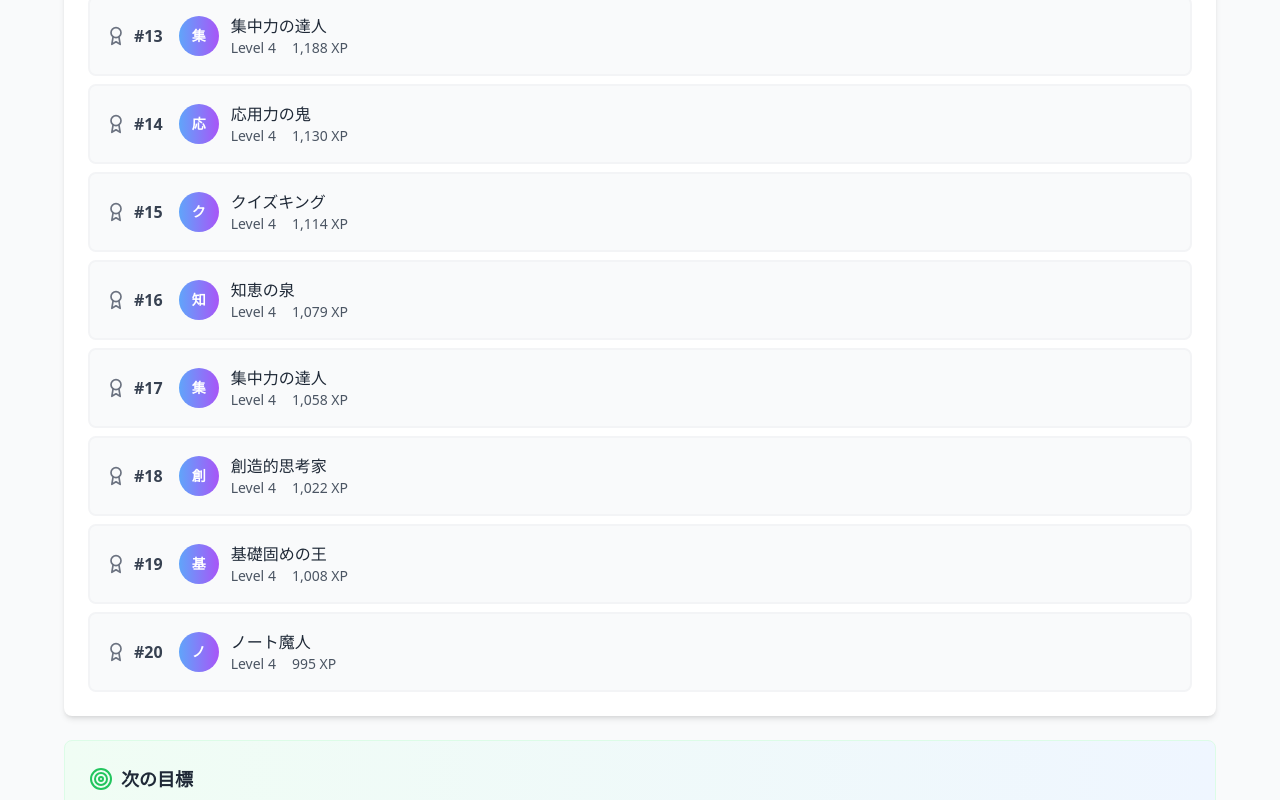
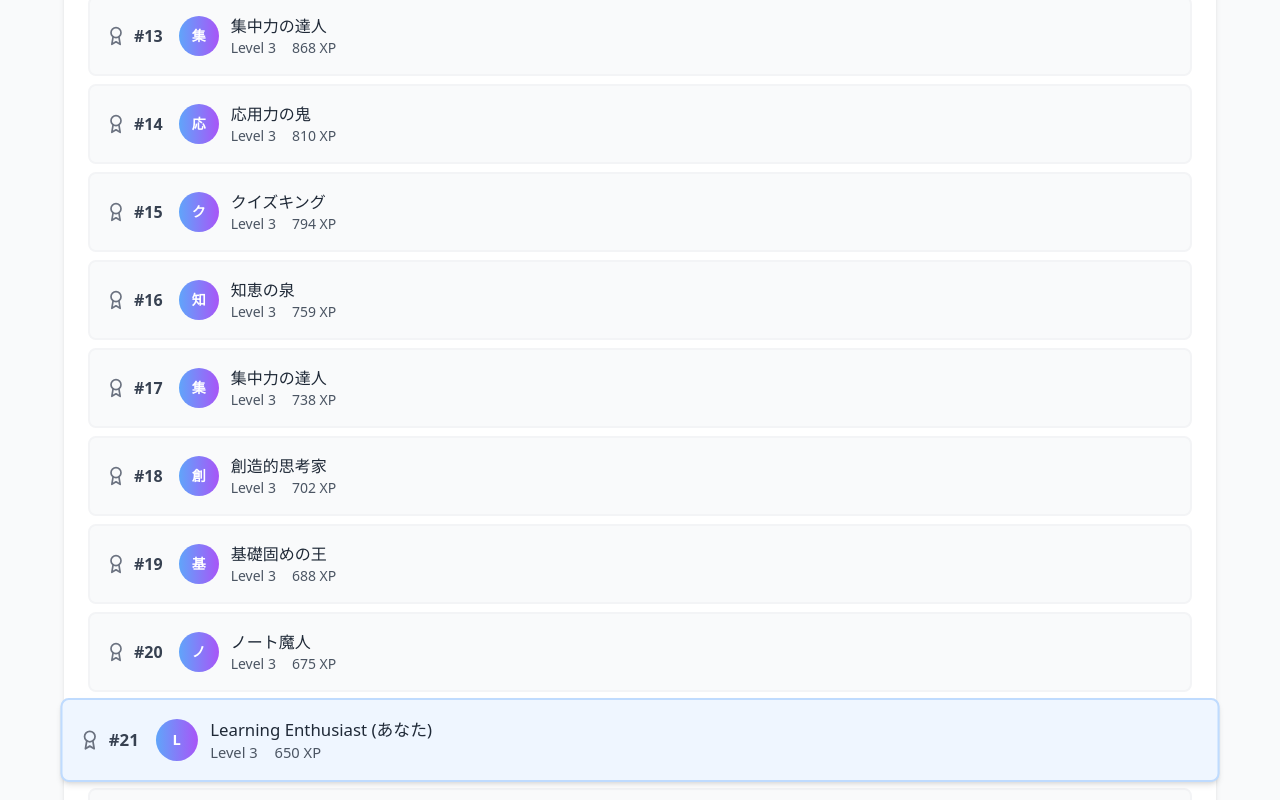
Before and after one commit to efpsbac9904/rivals, a React (Vite) app: page /ranking in a window 1280 px wide. Shown: the part 1700-2500 px from the top of the page. Built offline with nearby package versions, Linux system fonts and the light colour scheme.

Commit message:
Update ranking to use real XP and increase global rankings

```diff
--- a/src/pages/RankingPage.tsx
+++ b/src/pages/RankingPage.tsx
@@ -15,14 +15,13 @@ const RankingPage: React.FC = () => {
 
   useEffect(() => {
     // Generate mock rankings based on user's current XP
-    const userXP = userProfile.competitions * 50 + userProfile.victories * 25 + userProfile.accuracy * 2;
-    const allRankings = generateMockRankings(userXP, userProfile.name);
+    const allRankings = generateMockRankings(userProfile.xp, userProfile.name);
 
     const currentUser = allRankings.find(r => r.isCurrentUser)!;
     const userRank = currentUser.rank;
 
-    // Top 20 rankings
-    const topRankings = allRankings.slice(0, 20);
+    // Top 50 rankings
+    const topRankings = allRankings.slice(0, 50);
 
     // Nearby rankings (±5 positions around user)
     const nearbyStart = Math.max(0, userRank - 6);
@@ -131,8 +130,8 @@ const RankingPage: React.FC = () => {
       {activeTab === 'global' ? (
         <RankingDisplay
           rankings={rankingData.topRankings}
-          title="トップランキング"
-          showTop={20}
+          title="グローバルランキング (Top 50)"
+          showTop={50}
         />
       ) : (
         <RankingDisplay
```
